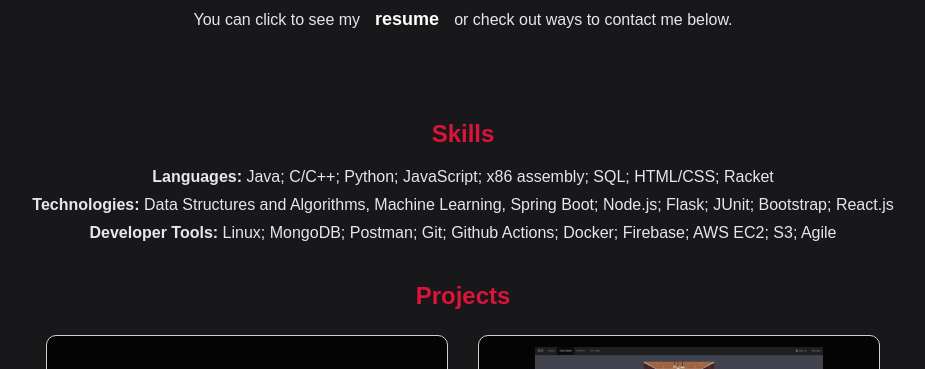
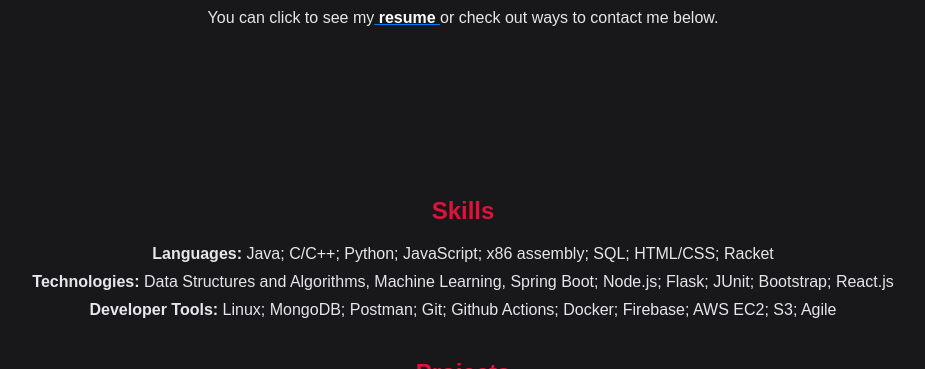
Before and after one commit to EricLi3/Personal-Site, a React (Create React App) app: page / in a window 1280 px wide. Shown: the part 1387-1756 px from the top of the page, without its empty margins (177-1102 px from the left). Built offline with nearby package versions, Linux system fonts and the light colour scheme; grey boxes are pictures that could not be loaded.

Commit message:
got rid of unused imports

```diff
--- a/src/App.js
+++ b/src/App.js
@@ -1,4 +1,3 @@
-import logo from './logo.svg';
 import './App.css';
 import AboutMe from './components/aboutme/AboutMe';
 import LandingPage from './components/landing/LandingPage';
--- a/src/components/aboutme/AboutMe.jsx
+++ b/src/components/aboutme/AboutMe.jsx
@@ -2,9 +2,6 @@ import React from 'react';
 import { Card, Navbar, Nav } from 'react-bootstrap';
 import Stack from '@mui/material/Stack';
 import Button from '@mui/material/Button';
-import Container from 'react-bootstrap/Container';
-import Row from 'react-bootstrap/Row';
-import Col from 'react-bootstrap/Col';
 import './AboutMe.css'; // Ensure this path is correct
 import { FaEnvelope, FaLinkedin, FaGithub, FaFileAlt } from 'react-icons/fa';
 
@@ -23,7 +20,7 @@ const AboutMe = () => {
   return (
     <div style={{ display: 'flex' }} >
       <div className="navbar" style={{ display: 'flex' }}>
-        <Navbar class ="flex-column">
+        <Navbar class="flex-column">
           <Nav className="flex-column">
             <Navbar.Brand href="#home">My Portfolio</Navbar.Brand>
             <Nav.Link href="#skills" style={{ color: 'white' }}>Skills</Nav.Link>
@@ -68,13 +65,18 @@ const AboutMe = () => {
             </section>
           </div>
 
-          <section id="skills">
+          <div style={{ height: '80px' }} id="skills"></div>
+
+          <div className="skills">
+            <section className="skills">
               <h1>Skills</h1>
               <p><b>Languages: </b>Java; C/C++; Python; JavaScript; x86 assembly; SQL; HTML/CSS; Racket</p>
               <p><b>Technologies: </b>Data Structures and Algorithms, Machine Learning, Spring Boot; Node.js; Flask; JUnit; Bootstrap; React.js</p>
               <p><b>Developer Tools: </b>Linux; MongoDB; Postman; Git; Github Actions; Docker; Firebase; AWS EC2; S3; Agile</p>
             </section>
+          </div>
 
+          <div className="projects">
             <section id="projects">
               <h1>Projects</h1>
               <div className="projects-container" style={{ display: 'flex', justifyContent: 'center', flexWrap: 'wrap' }}>
@@ -163,8 +165,9 @@ const AboutMe = () => {
 
               </div>
             </section>
-
-          <section id="experience" style={{ padding: '20px 0', backgroundColor: 'black' }}>
+          </div>
+          <div className="experience">
+            <section id="experience" style={{ padding: '20px 0'}}>
               <h1 style={{ color: 'crimson', textAlign: 'center', marginBottom: '30px' }}>Experience</h1>
 
               <div className="experienceContainer" style={{ display: 'flex', justifyContent: 'center', flexWrap: 'wrap' }}>
@@ -202,6 +205,7 @@ const AboutMe = () => {
                 </Card>
               </div>
             </section>
+          </div>
 
           <div className="footer">
             <section id="contact">
--- a/src/components/landing/LandingPage.jsx
+++ b/src/components/landing/LandingPage.jsx
@@ -2,7 +2,6 @@ import React from 'react';
 import './LandingPage.css'; // Ensure this path is correct
 import { FaEnvelope, FaLinkedin, FaGithub, FaFileAlt } from 'react-icons/fa';
 import logo from '../../assets/wpilogo.png'; // Ensure this path is correct
-import NavBar from '../navbar/NavBar';
 
 const LandingPage = () => {
     return (
```
Also changed, not shown: 12 other files (tests, documents, lock files or other folders). Lines whose indentation alone changed are shown as unchanged.
